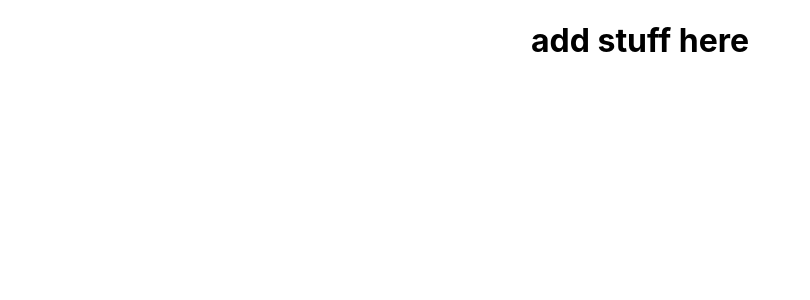
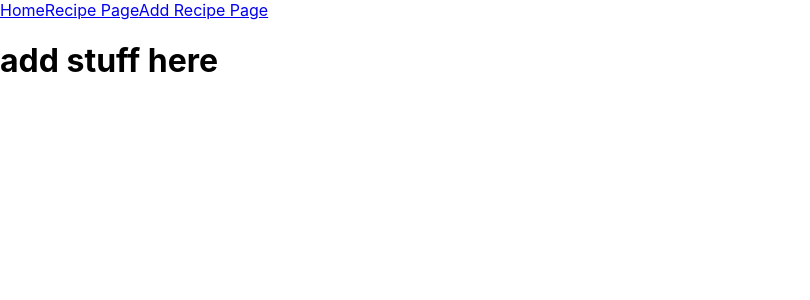
Before and after one commit to sienacizdziel/simmer, a React (Create React App) app: page / in a window 1280 px wide. Shown: the top 300 px of the page, without its empty margins (0-810 px from the left). Built offline with nearby package versions, Linux system fonts and the light colour scheme.

Commit message:
nav links

```diff
--- a/package.json
+++ b/package.json
@@ -8,6 +8,8 @@
     "@testing-library/user-event": "^12.1.10",
     "react": "^17.0.1",
     "react-dom": "^17.0.1",
+    "react-bootstrap": "^0.33.1",
+    "react-router-bootstrap": "^0.25.0",
     "react-router-dom": "^5.1.2",
     "react-scripts": "4.0.1",
     "web-vitals": "^0.2.4"
--- a/src/App.css
+++ b/src/App.css
@@ -1,10 +1,7 @@
-.App {
-  text-align: center;
-}
-
-.App-logo {
-  height: 40vmin;
-  pointer-events: none;
+ul {
+  list-style-type: none;
+  margin: 0;
+  padding: 0;
 }
 
 @media (prefers-reduced-motion: no-preference) {
--- a/src/App.js
+++ b/src/App.js
@@ -1,9 +1,15 @@
 import './App.css';
 import Routes from './Routes';
+import { Link } from "react-router-dom";
 
 function App() {
   return (
     <div className="App">
+      <ul>
+          <Link to="/">Home</Link>
+          <Link to="/recipe">Recipe Page</Link>
+          <Link to="/addrecipe">Add Recipe Page</Link>
+      </ul>
       <Routes />
     </div>
   );
```
Also changed, not shown: 2 other files (tests, documents, lock files or other folders).
